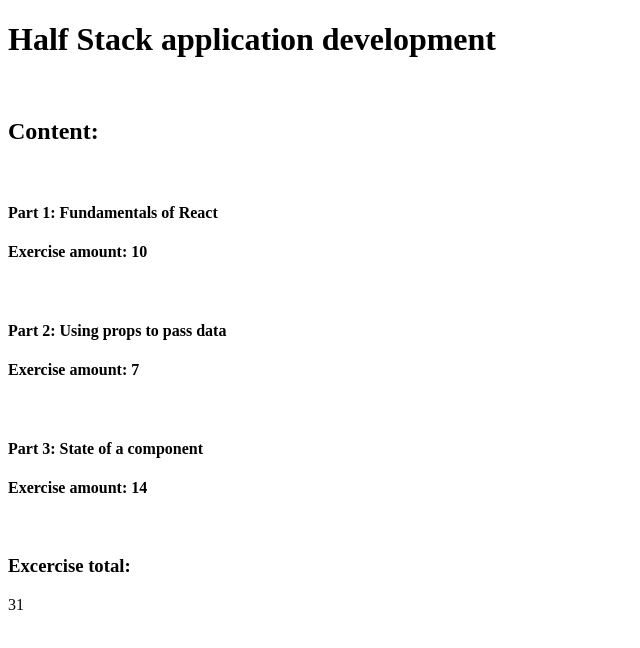
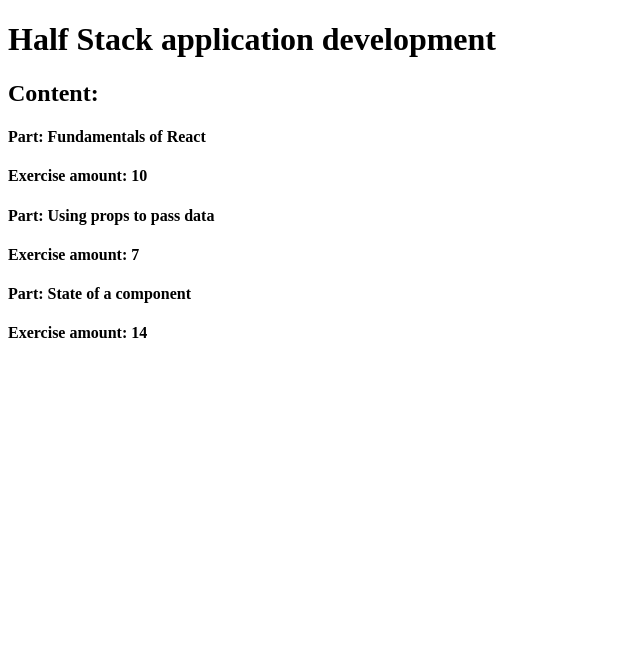
Before and after one commit to Tartsi/fullstack-kurssi, a React (Vite) app in the folder osa1/kurssitiedot/: page / in a window 1280 px wide. Shown: the top 648 px of the page, without its empty margins (0-640 px from the left). Built offline with nearby package versions, Linux system fonts and the light colour scheme.

Commit message:
2.1 kurssitiedot step6

```diff
--- a/osa1/kurssitiedot/src/App.jsx
+++ b/osa1/kurssitiedot/src/App.jsx
@@ -10,86 +10,51 @@ const Header = (props) => {
 
 }
 
-const Part1 = (props) => {
+const Part = (props) => {
 
-  const name = props.part1
-  const exercises = props.exercises1
+  const partName = props.name
+  const exerciseAmount = props.excercise
 
   return (
     <>
-    <h4>Part 1: {name}</h4>
-    <h4>Exercise amount: {exercises}</h4>
-    </>
-    )
-
-}
-
-const Part2 = (props) => {
-
-  const name = props.part2
-  const exercises = props.exercises2
-
-  return (
-    <>
-    <h4>Part 2: {name}</h4>
-    <h4>Exercise amount: {exercises}</h4>
-    </>
-    )
-
-}
-
-const Part3 = (props) => {
-
-  const name = props.part3
-  const exercises = props.exercises3
-
-  return (
-    <>
-    <h4>Part 3: {name}</h4>
-    <h4>Exercise amount: {exercises}</h4>
+    <h4>Part: {partName}</h4>
+    <h4>Exercise amount: {exerciseAmount}</h4>
     </>
     )
 
 }
 
 const Content = (props) => {
+
+  const { parts } = props
+
   return (
     <>
-    <br />
     <h2>
       Content:
     </h2>
-    <br />
     <div>
-        <Part1
-        part1={props.part1}
-        exercises1={props.exercises1}/>
-        <br />
-        <Part2
-        part2={props.part2}
-        exercises2={props.exercises2}/>
-        <br />
-        <Part3
-        part3={props.part3}
-        exercises3={props.exercises3}/>
-      </div>
+      {parts.map(part =>
+        <Part key={part[0]} name={part[1]} excercise={part[2]}/>
+      )}
+    </div>
     </>
   )
 
 }
 
-const Total = (props) => {
+const Course = (props) => {
+
+  const { course } = props
+  const courseName = course.name
+  const courseParts = course.parts.map(part => [part.id, part.name, part.exercises])
+
 
   return (
-    <>
-    <br />
-    <h3>Excercise total:</h3>
-    <p>
-    {props.exercises1+
-    props.exercises2+
-    props.exercises3}
-    </p>
-    </>
+    <div>
+      <Header course={courseName}/>
+      <Content parts={courseParts}/>
+    </div>
   )
 
 }
@@ -98,38 +63,31 @@ const App = () => {
 
   const course = {
     name: 'Half Stack application development',
+    id: 1,
     parts: [
       {
-        name: "Fundamentals of React",
-        exercises: 10
+        name: 'Fundamentals of React',
+        exercises: 10,
+        id: 1
       },
       {
-        name: "Using props to pass data",
-        exercises: 7
+        name: 'Using props to pass data',
+        exercises: 7,
+        id: 2
       },
       {
-        name: "State of a component",
-        exercises: 14
+        name: 'State of a component',
+        exercises: 14,
+        id: 3
       }
     ]
   }
 
   return (
     <div>
-      <Header course={course.name}/>
-      <Content
-      part1={course.parts[0].name} exercises1={course.parts[0].exercises}
-      part2={course.parts[1].name} exercises2={course.parts[1].exercises}
-      part3={course.parts[2].name} exercises3={course.parts[2].exercises}
-      />
-      <Total
-      exercises1={course.parts[0].exercises}
-      exercises2={course.parts[1].exercises}
-      exercises3={course.parts[2].exercises}
-      />
+      <Course course={course} />
     </div>
   )
-
 }
 
 export default App
```
